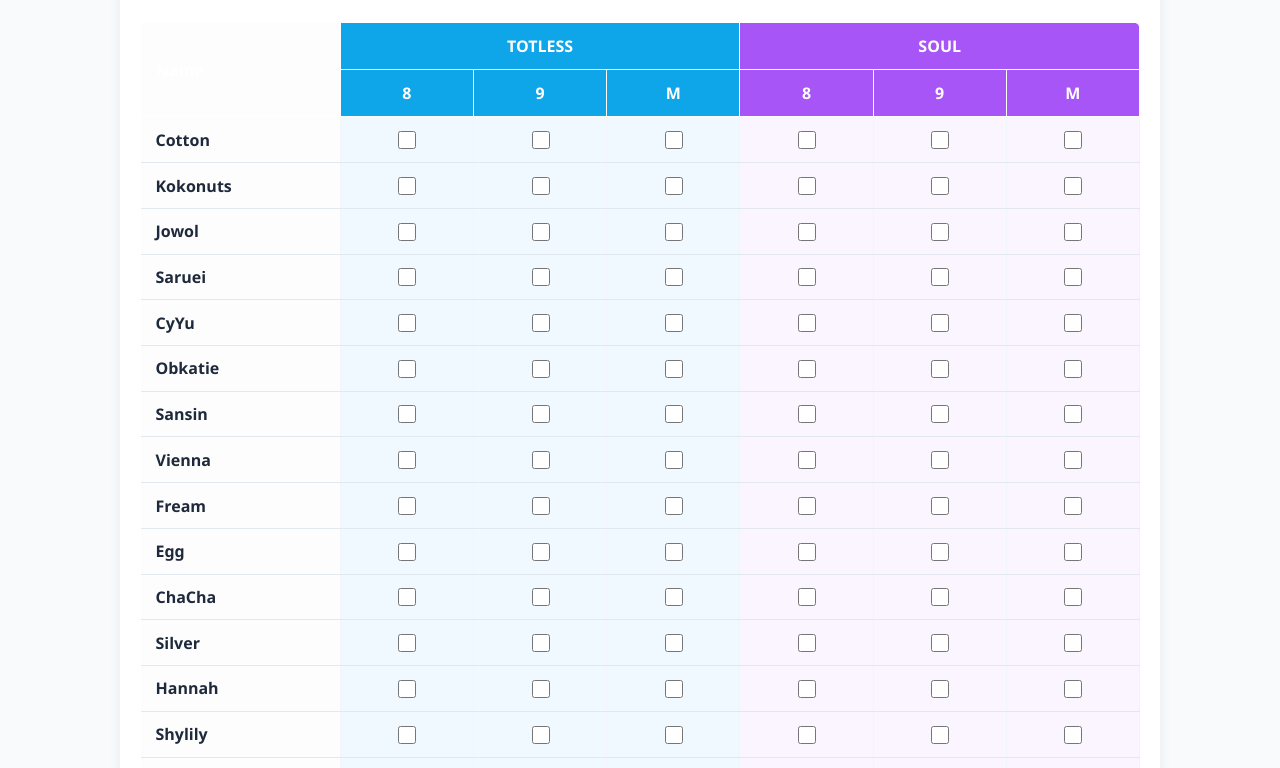
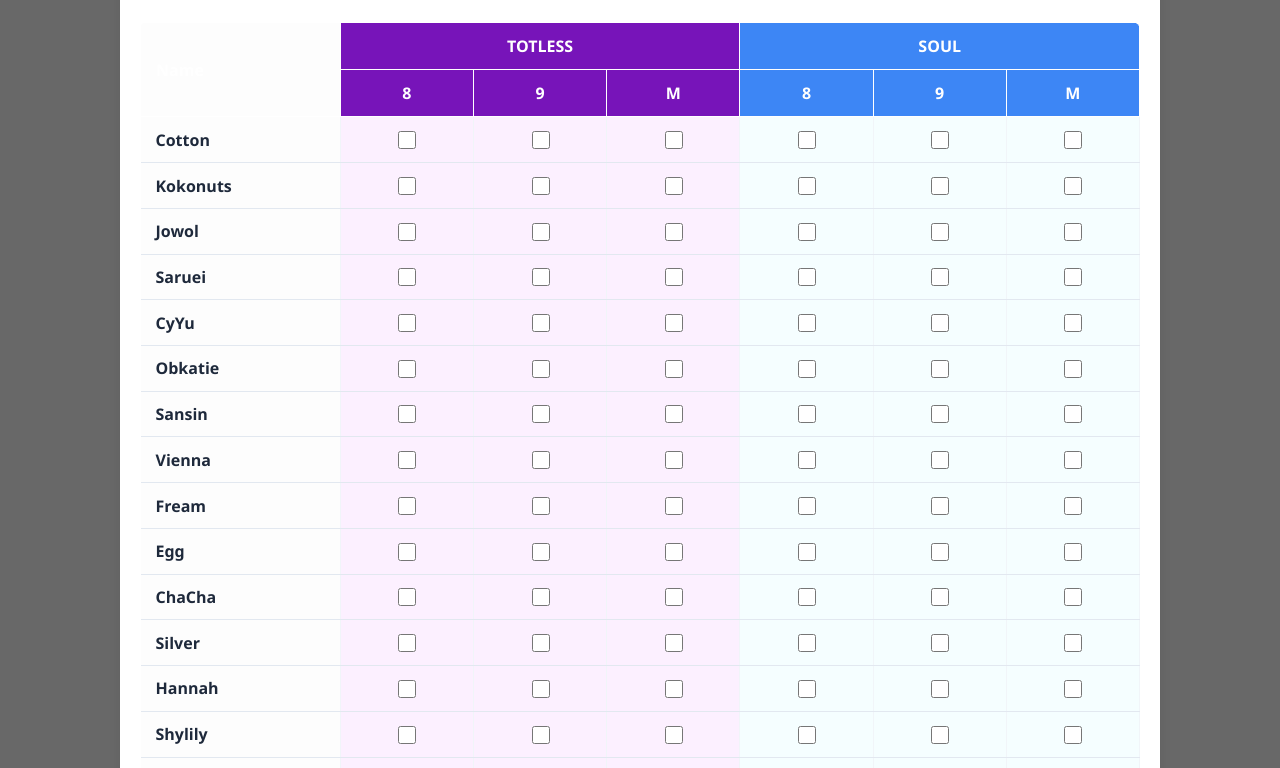
Before and after one commit to WindowsBen/VCard-Checklist, a plain HTML site: page index.html in a window 1280 px wide. Shown: the part 153-921 px from the top of the page. Drawn offline with Linux system fonts and the light colour scheme.

Commit message:
changed colors

```diff
--- a/index.html
+++ b/index.html
@@ -6,9 +6,9 @@
     <title>Card Opening Tracker</title>
     <style>
         :root {
-            --totless-color: #0ea5e9;
-            --soul-color: #a855f7;
-            --bg: #f8fafc;
+            --totless-color: #7714b9;
+            --soul-color: #3d86f5;
+            --bg: #686868;
         }
         body { font-family: 'Segoe UI', system-ui, sans-serif; background-color: var(--bg); padding: 20px; color: #1e293b; }
         .container { max-width: 1000px; margin: 0 auto; background: white; padding: 20px; border-radius: 12px; box-shadow: 0 10px 15px -3px rgba(0,0,0,0.1); }
@@ -28,8 +28,8 @@
         .name-col { text-align: left; font-weight: bold; width: 20%; padding-left: 15px; background: #fdfdfd; }
 
         /* Tinted Columns to distinguish users */
-        .totless-cell { background-color: #f0f9ff; }
-        .soul-cell { background-color: #faf5ff; }
+        .totless-cell { background-color: #fcf0ff; }
+        .soul-cell { background-color: #f5feff; }
 
         tr:hover td { background-color: #f1f5f9 !important; }
 
```
